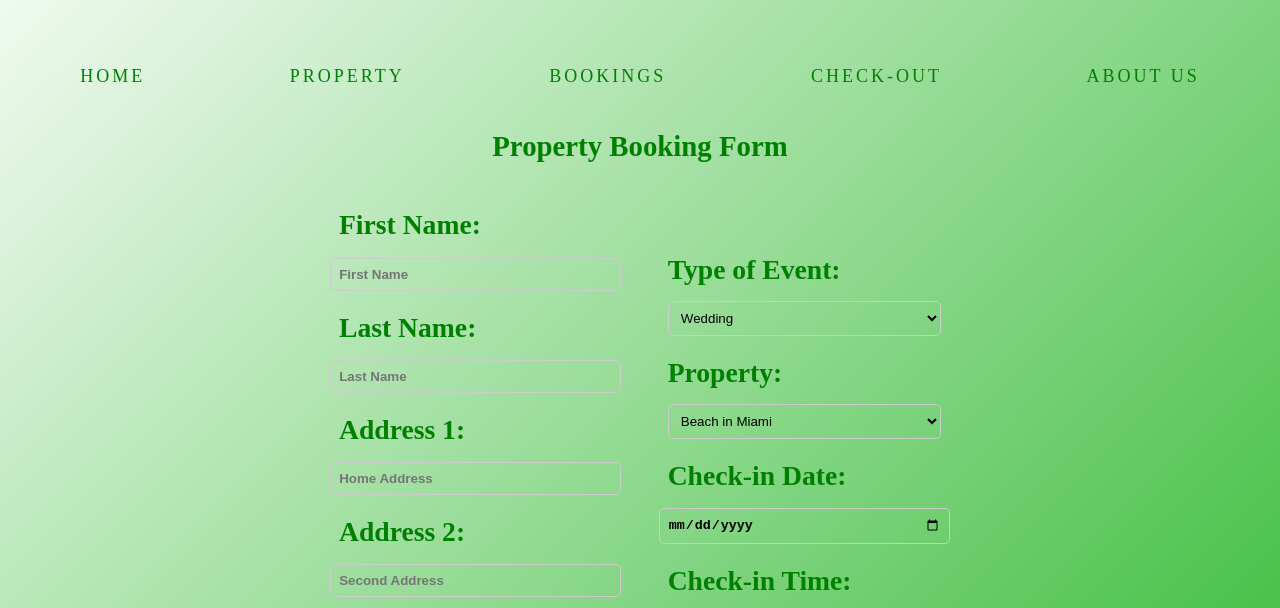
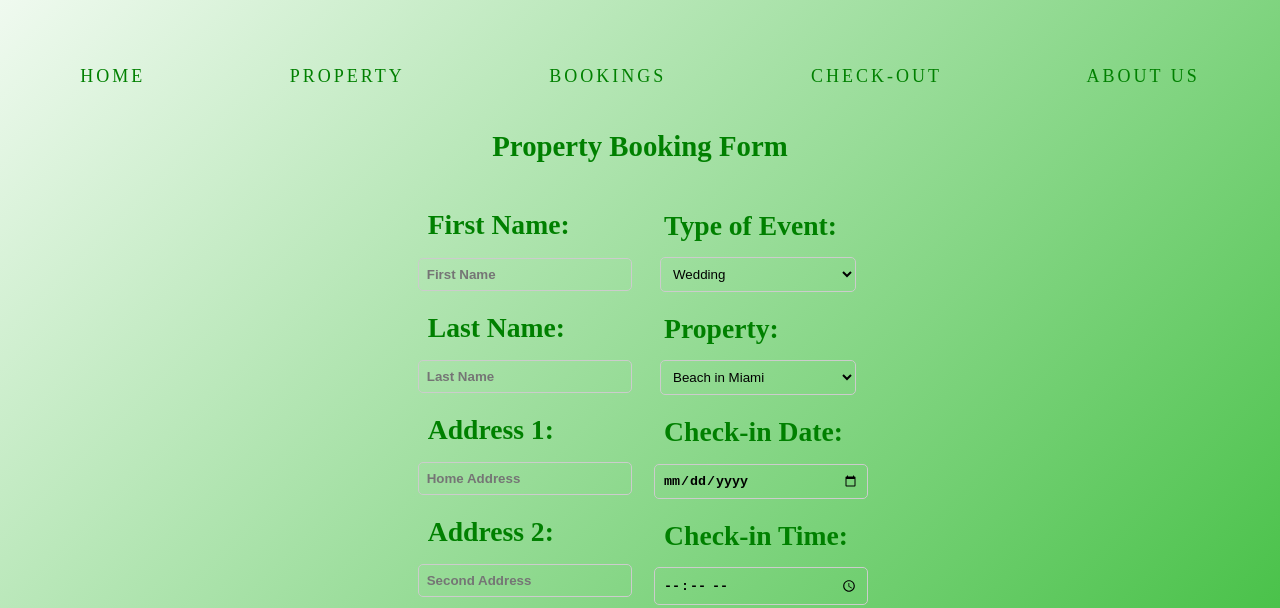
Before and after one commit to corruptmanagement/baldie.github.io, a plain HTML site: page book.html in a window 1280 px wide. Shown: the part 178-786 px from the top of the page. Drawn offline with Linux system fonts and the light colour scheme.

Commit message:
Update style.css

```diff
--- a/style.css
+++ b/style.css
@@ -9,7 +9,6 @@
     flex-direction: column;
   }
 }
-
 body{
   position: relative;
   font-family:'Times New Roman', sans-serif;
@@ -153,6 +152,9 @@ nav a:hover::after {
 }
 .container{
   align-items: center;
+  display: flex;
+  flex-wrap: wrap;
+  justify-content: center;
 }
 div{
   font-size: larger;
```
